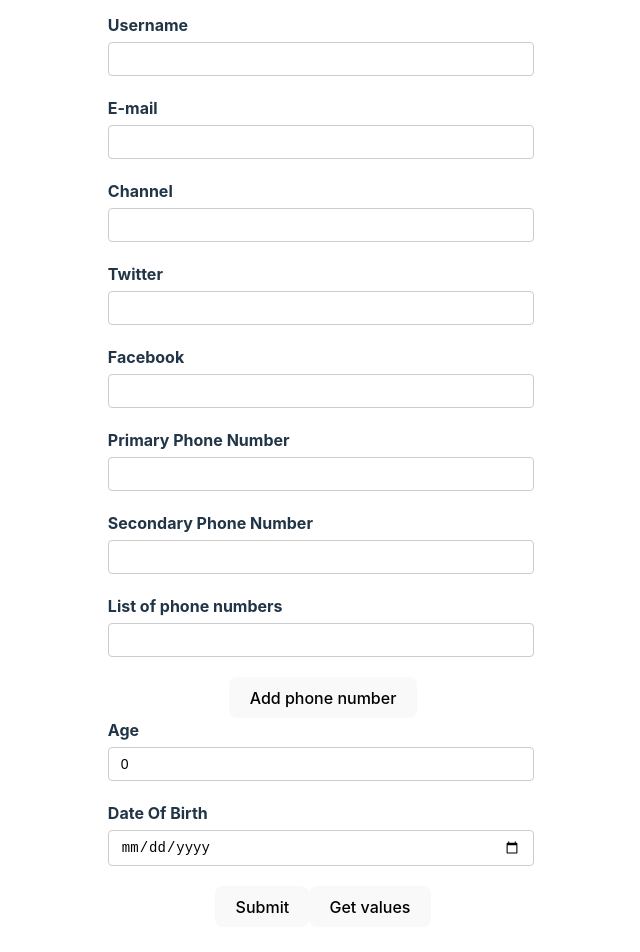
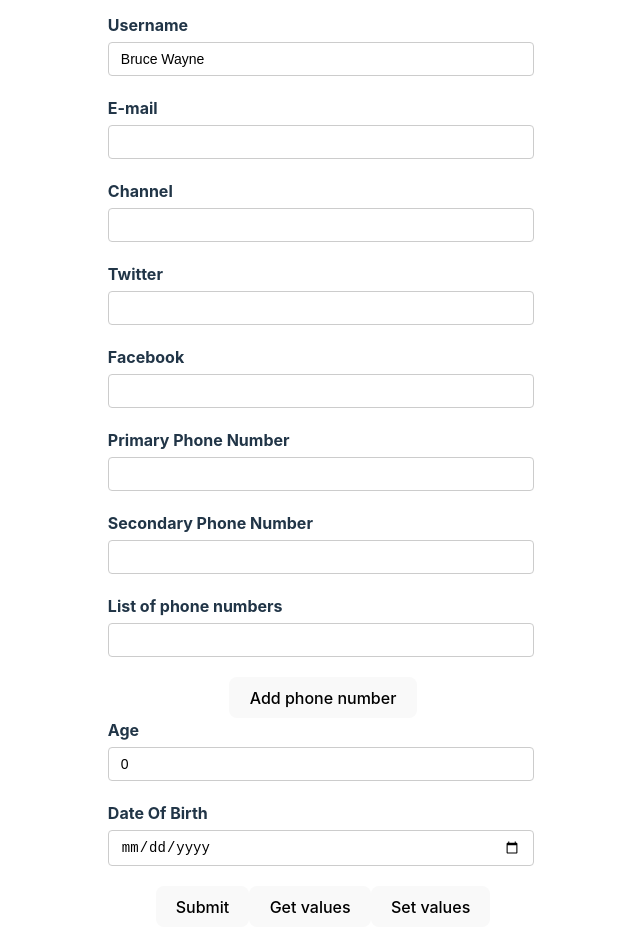
Before and after one commit to olaide-hok/React-Hook-Form, a React (Vite) app: page / in a window 1280 px wide. Shown: the part 144-1096 px from the top of the page, without its empty margins (317-957 px from the left). Built offline with nearby package versions, Linux system fonts and the light colour scheme.

Commit message:
Added set field value functionality

```diff
--- a/src/components/YouTubeForm.tsx
+++ b/src/components/YouTubeForm.tsx
@@ -23,7 +23,7 @@
 export const YouTubeForm = () => {
     const form = useForm<FormValues>({
         defaultValues: {
-            username: '',
+            username: 'Bruce Wayne',
             email: '',
             channel: '',
             social: {
@@ -36,19 +36,37 @@
             dob: new Date(),
         },
     })
-    const {register, control, handleSubmit, formState, watch, getValues} = form
+    const {
+        register,
+        control,
+        handleSubmit,
+        formState,
+        watch,
+        getValues,
+        setValue,
+    } = form
 
     const {fields, append, remove} = useFieldArray({
         control,
         name: 'phNumbers',
     })
 
-    // const watchForm = watch() the whole form walues are watched or subscribe to input changes when a use performs specific fucntions.
+    // getvalues will not triger re-render or subscibe to input changes
     const handleGetValues = () => {
         // console.log('Form submitted', getValues())
         console.log('Form submitted', getValues(['social', 'username']))
     }
 
+    // Set field vlaues programmatically, takes
+    const handleSetValue = () => {
+        setValue('username', '', {
+            shouldValidate: true,
+            shouldDirty: true,
+            shouldTouch: true,
+        })
+    }
+
+    // const watchForm = watch() the whole form walues are watched or subscribe to input changes when a use performs specific fucntions.
     // const watchUsername = watch(['username', 'email']) watches the username and email field
 
     // To perform a side effect after watching a value
@@ -58,8 +76,6 @@
     //     })
     //     return () => subscription.unsubscribe()
     // }, [watch])
-
-    // getvalues will not triger re-render or subscibe to input changes
 
     const {errors} = formState
 
@@ -258,6 +274,10 @@
                 <button type="button" onClick={handleGetValues}>
                     Get values
                 </button>
+
+                <button type="button" onClick={handleSetValue}>
+                    Set values
+                </button>
             </form>
             <DevTool control={control} />
         </div>
```
